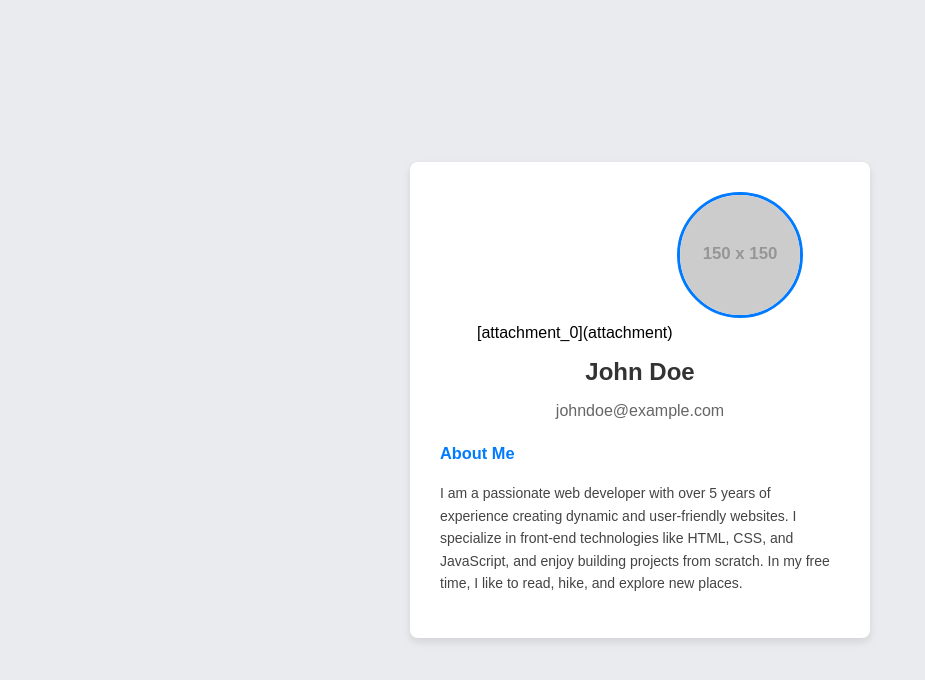
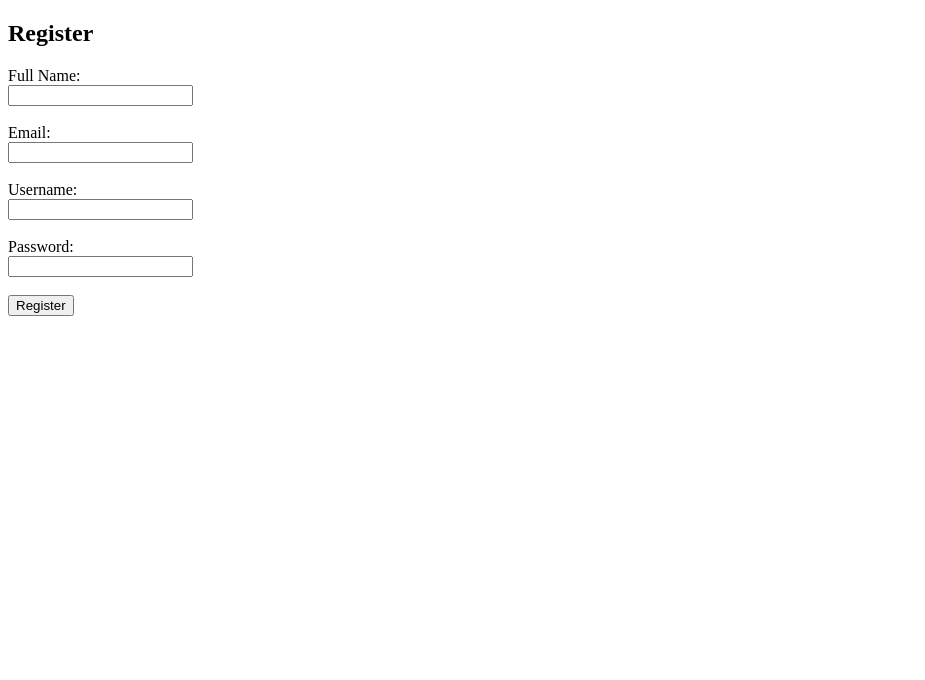
Before and after one commit to simhadri123s/facebook, a plain HTML site: page login.html in a window 1280 px wide. Shown: the whole page, without its empty margins (0-925 px from the left). Drawn offline with Linux system fonts and the light colour scheme; placeholder pictures from the web are drawn by us.

Commit message:
Update login.html

```diff
--- a/login.html
+++ b/login.html
@@ -1,68 +1,24 @@
 <!DOCTYPE html>
-<html lang="en">
+<html>
 <head>
-    <meta charset="UTF-8">
-    <meta name="viewport" content="width=device-width, initial-scale=1.0">
-    <title>User Profile</title>
-    <style>
-        body {
-            font-family: Arial, sans-serif;
-            background-color: #e9ebee;
-            display: flex;
-            justify-content: center;
-            align-items: center;
-            height: 100vh;
-            margin: 0;
-        }
-        .profile-card {
-            background-color: #fff;
-            padding: 30px;
-            border-radius: 8px;
-            box-shadow: 0 4px 8px rgba(0, 0, 0, 0.1);
-            width: 400px;
-            text-align: center;
-        }
-        .profile-picture {
-            width: 120px;
-            height: 120px;
-            border-radius: 50%;
-            object-fit: cover;
-            border: 3px solid #007BFF;
-            margin-bottom: 20px;
-        }
-        .profile-name {
-            font-size: 24px;
-            font-weight: bold;
-            color: #333;
-            margin-bottom: 5px;
-        }
-        .profile-email {
-            font-size: 16px;
-            color: #666;
-            margin-bottom: 20px;
-        }
-        .profile-bio {
-            font-size: 14px;
-            color: #444;
-            line-height: 1.6;
-            text-align: left;
-        }
-        .profile-bio h3 {
-            margin-top: 0;
-            color: #007BFF;
-        }
-    </style>
+  <title>Register Page</title>
 </head>
 <body>
-    <div class="profile-card">
-        [attachment_0](attachment)
-        <img src="https://via.placeholder.com/150" alt="Profile Picture" class="profile-picture">
-        <h1 class="profile-name">John Doe</h1>
-        <p class="profile-email">johndoe@example.com</p>
-        <div class="profile-bio">
-            <h3>About Me</h3>
-            <p>I am a passionate web developer with over 5 years of experience creating dynamic and user-friendly websites. I specialize in front-end technologies like HTML, CSS, and JavaScript, and enjoy building projects from scratch. In my free time, I like to read, hike, and explore new places.</p>
-        </div>
-    </div>
+  <h2>Register</h2>
+  <form action="/register" method="POST">
+    <label for="fullname">Full Name:</label><br>
+    <input type="text" id="fullname" name="fullname" required><br><br>
+
+    <label for="email">Email:</label><br>
+    <input type="email" id="email" name="email" required><br><br>
+
+    <label for="username">Username:</label><br>
+    <input type="text" id="username" name="username" required><br><br>
+
+    <label for="password">Password:</label><br>
+    <input type="password" id="password" name="password" required><br><br>
+
+    <input type="submit" value="Register">
+  </form>
 </body>
 </html>
```
